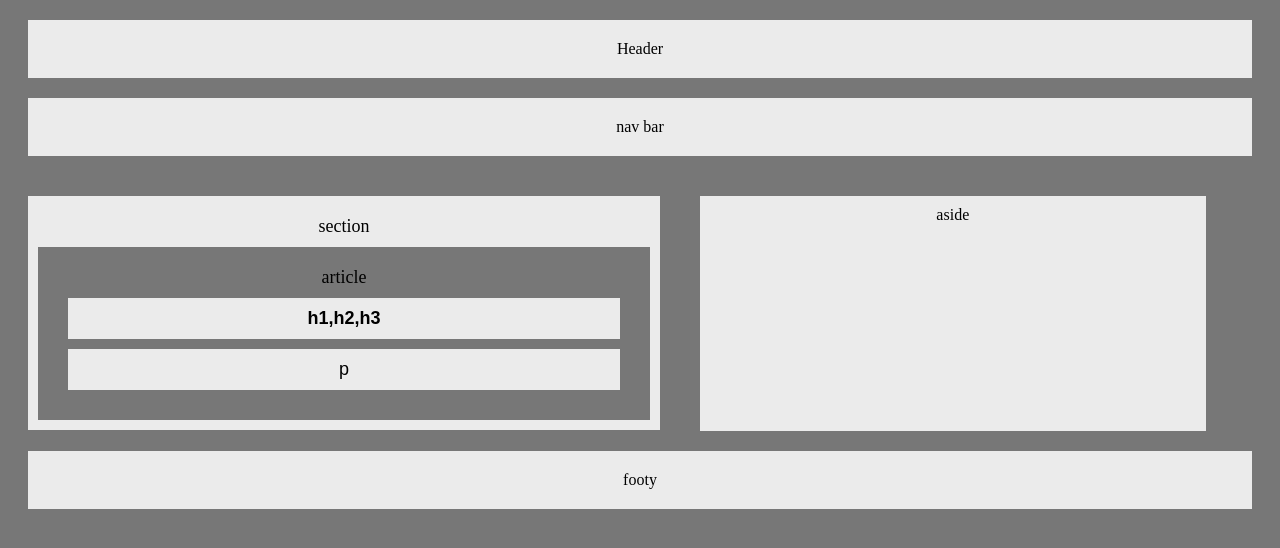
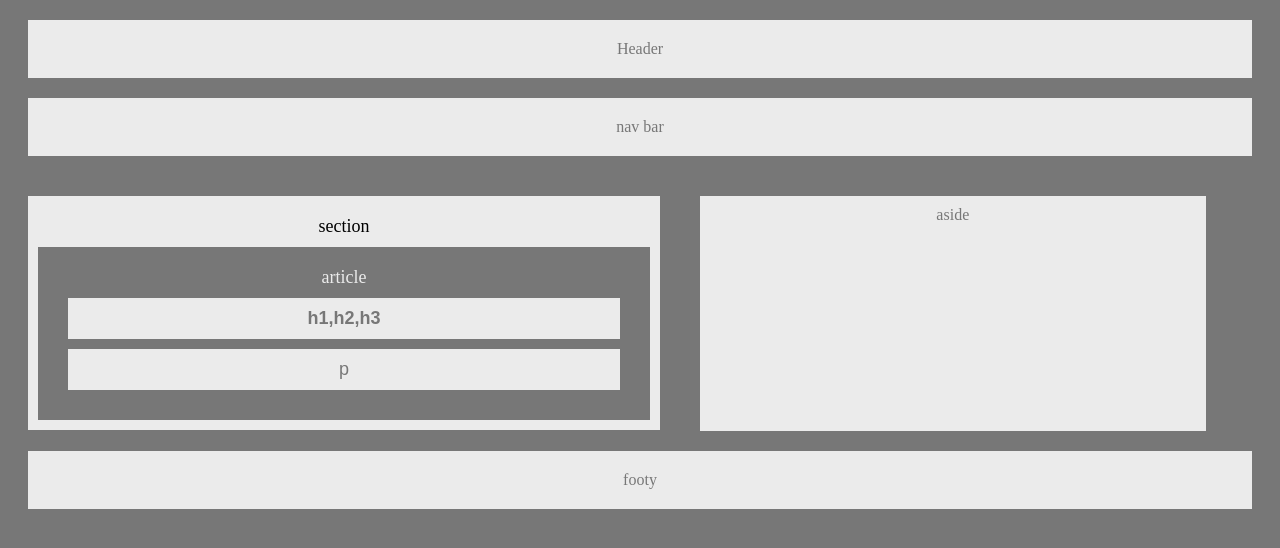
Before and after one commit to AlBassett/HW-Wireframe, a plain HTML site: page index.html in a window 1280 px wide. Drawn offline with Linux system fonts and the light colour scheme.

Commit message:
updated font color

```diff
--- a/style.css
+++ b/style.css
@@ -6,13 +6,15 @@ header {
     text-align: center;
     padding: 20px;
     margin: 20px;
+    color: #777;
   }
 footer {
     background: #ebebeb;
-      clear: both;
-      text-align: center;
-      padding: 20px;
-      margin: 20px;
+    clear: both;
+    text-align: center;
+    padding: 20px;
+    margin: 20px;
+    color: #777;
   }
 .section {
     background: #ebebeb;
@@ -32,12 +34,14 @@ footer {
     height: 225px;
     padding-top: 10px;
     text-align: center;
+    color: #777;
 }
 .nav {
     background: #ebebeb;
     padding: 20px;
     margin: 20px;
     text-align: center;
+    color: #777;
 }
 .div {
     clear: both;
@@ -47,6 +51,7 @@ footer {
     padding: 20px;
     text-align: center;
     margin: 10px;
+    color: #ebebeb;
 }
 
 .h1 {
@@ -83,4 +88,5 @@ footer {
     padding: 10px;
     font-family: Arial, Helvetica, sans-serif;
     font-size: 18px;
+    color: #777;
 }
```
